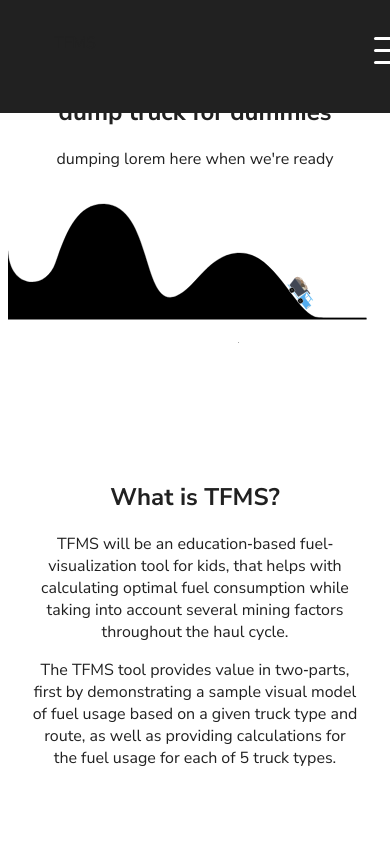
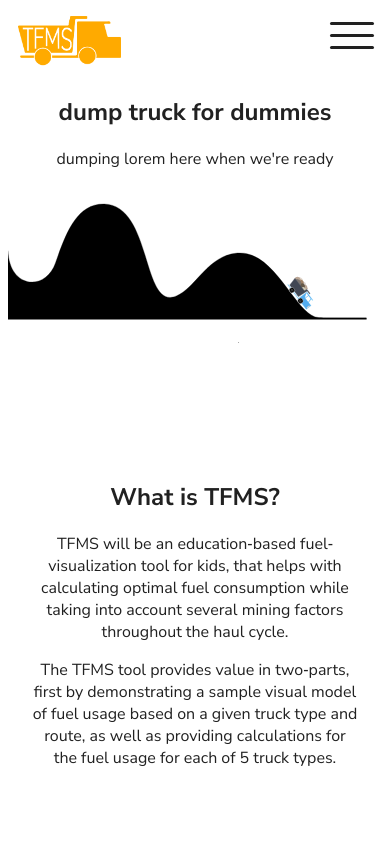
Before and after one commit to jessicamlee/TruckFuel-MS, a plain HTML site: page index.html in a window 390 px wide. Shown: the top 844 px of the page. Drawn offline with nearby package versions, Linux system fonts and the light colour scheme.

Commit message:
:lipstick: Update Header
- Add logo asset
- Fix hamburger menu placement

```diff
--- a/index.html
+++ b/index.html
@@ -16,8 +16,7 @@
             <header>
                 <div class="container header-bar flex">
                     <a class="logo flex" href="index.html" title="Home Page">
-                        <!-- logo here -->
-                        <p>TFMS</p>
+                        <img src="images/logo_tfms.png" alt="Truck Fuel Modelling System Logo">
                     </a>
                     <button class="gn-trigger">
                         <div class="burger-menu"></div>
--- a/styles/main.css
+++ b/styles/main.css
@@ -47,8 +47,8 @@ header {
     top: 0;
     left: 0;
     width: 100vw;
-    padding: 0.9rem 2rem;
-    background-color: #212121;
+    padding: 0.9rem 0;
+    background-color: #fff;
     align-items: center;
     will-change: top;
     transition: top 0.35s ease;
@@ -61,10 +61,10 @@ header .header-bar {
 }
 
 header .logo {
-    width: 45px;
-    height: 80px;
-    margin-left: 20px;
-    padding: 2px;
+    width: auto;
+    height: 3.125rem;
+    margin-left: 1rem;
+    padding: 0.125rem;
     z-index: -1;
 }
 
@@ -76,13 +76,14 @@ header .logo {
     outline: 0;
     background: transparent;
     cursor: pointer;
+    margin-right: 1rem;
 }
 
 .gn-trigger .burger-menu {
     position: absolute;
-    width: 3rem;
+    width: 2.75rem;
     height: 0.2rem;
-    background-color: #fff;
+    background-color: #212121;
     border-radius: 1.5rem;
     top: 35%;
     right: 0;
@@ -93,9 +94,9 @@ header .logo {
     display: block;
     content: '';
     position: absolute;
-    width: 3rem;
+    width: 2.75rem;
     height: 0.2rem;
-    background-color: #fff;
+    background-color: #212121;
     border-radius: 1.5rem;
     box-shadow: 0px 3px 7px -1px box-shadow;
 }
@@ -123,7 +124,7 @@ header .logo {
 
 .gn-trigger.is-active .burger-menu:before,
 .gn-trigger.is-active .burger-menu:after {
-    background-color: #fff;
+    background-color: #212121;
     top: 0;
     right: 0;
 }
@@ -157,7 +158,7 @@ header .logo {
 }
 
 .gn a {
-    color: #fff;
+    color: #212121;
     font-size: 1rem;
     font-weight: 600;
 }
```
Also changed, not shown: images/logo_tfms.png (added).
